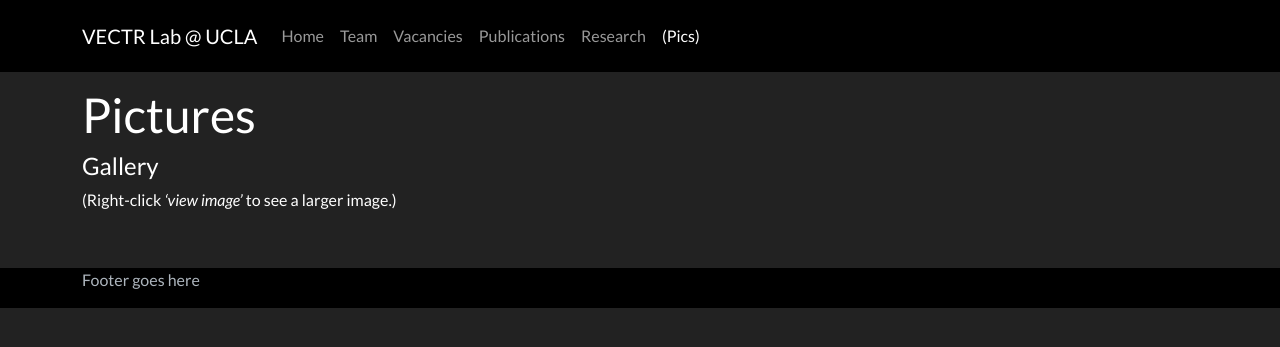
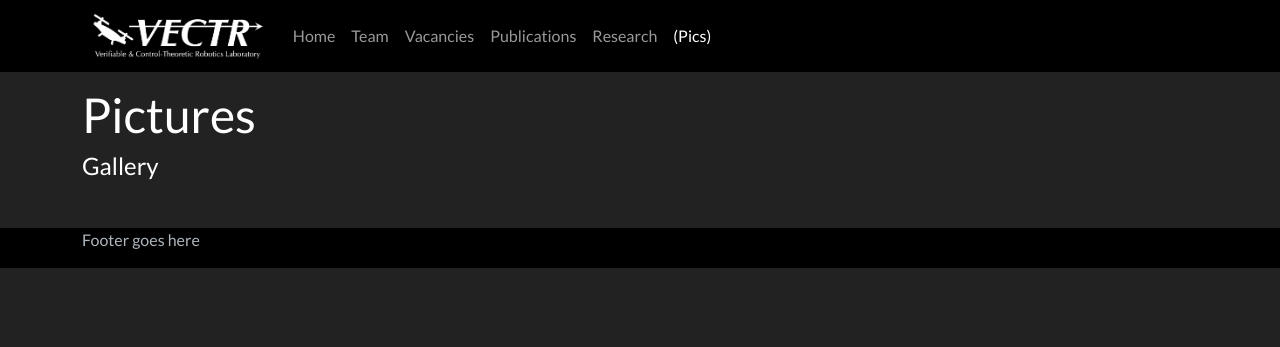
Before and after one commit to vectr-ucla/vectr-ucla.github.io, a Jekyll site: the page built from _pages/pictures.md, in a window 1280 px wide. Shown: the top 347 px of the page. Built offline with Jekyll 4.4.1, drawn with Linux system fonts in a browser that asks for light colours.

Commit message:
Additional styling

```diff
--- a/_includes/header.html
+++ b/_includes/header.html
@@ -1,6 +1,8 @@
 <nav class="navbar navbar-expand-md navbar-dark bg-header-footer-bg fixed-top">
   <div class="container-lg">
-    <a class="navbar-brand" href="/">VECTR Lab @ UCLA</a>
+    <a class="navbar-brand" href="/">
+      <img src="/images/nav_logo.png" height="60">
+    </a>
     <button class="navbar-toggler" type="button" data-bs-toggle="collapse" data-bs-target="#navbarNavAltMarkup" aria-controls="navbarNavAltMarkup" aria-expanded="false" aria-label="Toggle navigation">
       <span class="navbar-toggler-icon"></span>
     </button>
--- a/_pages/pictures.md
+++ b/_pages/pictures.md
@@ -7,7 +7,6 @@
 # Pictures
 
 #### Gallery
-(Right-click *'view image'* to see a larger image.)
 {% assign number_printed = 0 %}
 {% for pic in site.data.gallery %}
 
--- a/_sass/_bootstrap.scss
+++ b/_sass/_bootstrap.scss
@@ -6,6 +6,8 @@
 @import "bootstrap/functions";
 @import "bootstrap/variables";
 @import "bootstrap/mixins";
+
+$navbar-padding-y: 1px;
 
 // Custom color definitions
 $header-footer-bg: $black;
--- a/css/main.scss
+++ b/css/main.scss
@@ -28,25 +28,23 @@
 
 /* Team & Publications */
 #gridid img { margin: 16px 22px 6px 0; border-radius:10%; /* box-shadow: 2px 2px 5px #888888 */ }
-#homeid img { margin: 0 0 0 0; border-radius:5%; /* box-shadow: 0px 0px 0px #888888 */ }
+// #homeid img { margin: 0 0 0 0; border-radius:5%; /* box-shadow: 0px 0px 0px #888888 */ }
 #picid img { margin: 6px 3px 60px 6px; border-radius:1%; /* box-shadow: 2px 2px 5px #888888 */ }
 #gridid .row { margin-bottom: 24px; }
 
 
 /* Carousel */
-// The following centers the images and ensures they fill the box
-$carousel-height: 250px;
 #vectrCarousel .carousel-item {
   height: 100%;
 }
 #vectrCarousel img {
   display: block;
+  width: 100%;
+  height: 100%;
   object-fit: cover;
-  min-height: 100%;
-  transform: translateY(-50%);
-  margin-top: $carousel-height / 2;
+  object-position: center center;
 }
 #vectrCarousel {
-  height: $carousel-height;
+  height: 250px;
   margin-bottom: 20px;
 }
```
Also changed, not shown: _layouts/homelay.html (+5 -6 lines), _pages/home.md (+6 -6 lines), images/nav_logo.png (added), 1 other file.
